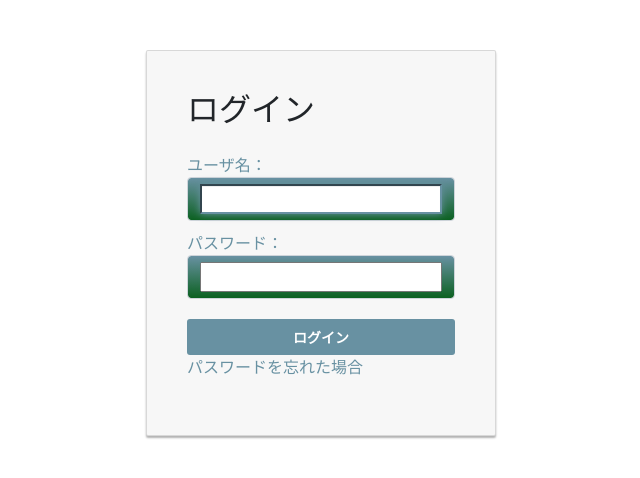
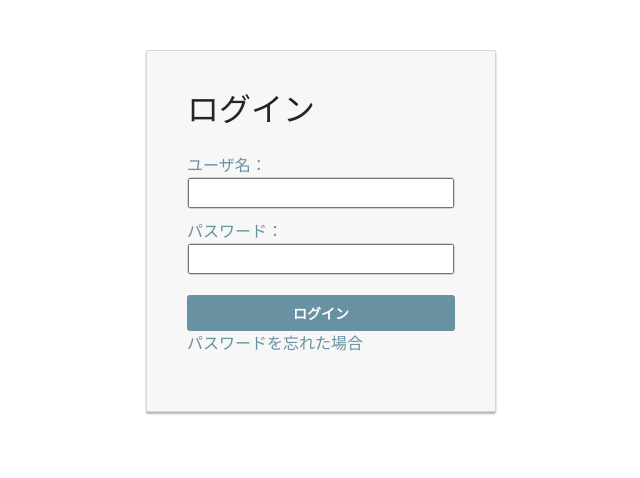
Before and after one commit to dahutos2/work-time-management, a Django app: page /login/ in a window 1280 px wide. Shown: the part 56-534 px from the top of the page, without its empty margins (319-959 px from the left). Run offline with Django 3.2, Linux system fonts and the light colour scheme; parts of the project's set-up code (start-up, migrations or seed data) failed here and were passed over; some libraries are stand-ins or nearby versions.

Commit message:
ログイン画面を微修正

```diff
--- a/static/login.css
+++ b/static/login.css
@@ -25,8 +25,8 @@
 }
 
 /*
- * Card component
- */
+  * Card component
+  */
 .card {
     background-color: #F7F7F7;
     /* just in case there no content*/
@@ -50,14 +50,14 @@
     color: rgb(104, 145, 162);
 }
 
-.form-signin #password {
-    background-image: linear-gradient(rgb(104, 145, 162), rgb(12, 97, 33));
+a#password.form-control {
     margin-bottom: 20px;
+    padding: 0;
 }
 
-.form-signin #username {
-    background-image: linear-gradient(rgb(104, 145, 162), rgb(12, 97, 33));
+a#username.form-control {
     margin-bottom: 10px;
+    padding: 0;
 }
 
 .form-signin input[type="text"][name="username"],
@@ -75,10 +75,9 @@
 .form-signin input[type="text"][name="username"]:focus,
 .form-signin input[type="password"][name="password"]:focus,
 .form-signin .form-control:focus {
-    border-color: rgb(104, 145, 162);
     outline: 0;
-    -webkit-box-shadow: inset 0 1px 1px rgba(0, 0, 0, .075), 0 0 8px rgb(104, 145, 162);
-    box-shadow: inset 0 1px 1px rgba(0, 0, 0, .075), 0 0 8px rgb(104, 145, 162);
+    -webkit-box-shadow: none;
+    box-shadow: none;
 }
 
 .btn.btn-signin {
--- a/templates/registration/base_login.html
+++ b/templates/registration/base_login.html
@@ -20,9 +20,9 @@
           <a class="navbar-brand" href="{% url 'signup' %}">新規登録</a>
         </nav>
          <div class="container mt-4">
-        {% block main %}
-        <p>※コンテンツがありません。</p>
-        {% endblock %}
+            {% block main %}
+            <p>※コンテンツがありません。</p>
+            {% endblock %}
         </div>
 <!-- Optional JavaScript -->
 <!-- jQuery first, then Popper.js, then Bootstrap JS -->
```
Also changed, not shown: images/login.png.
